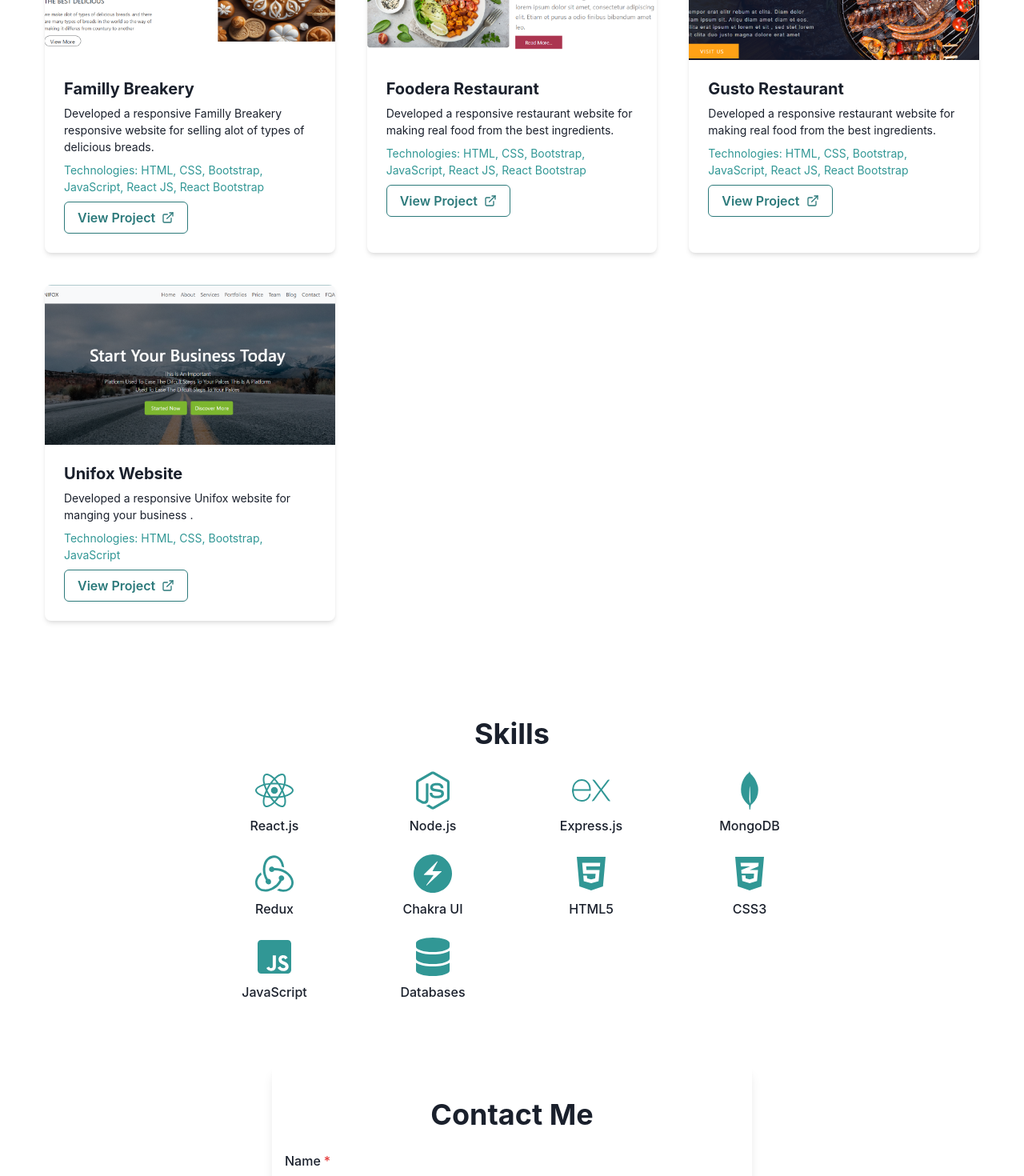
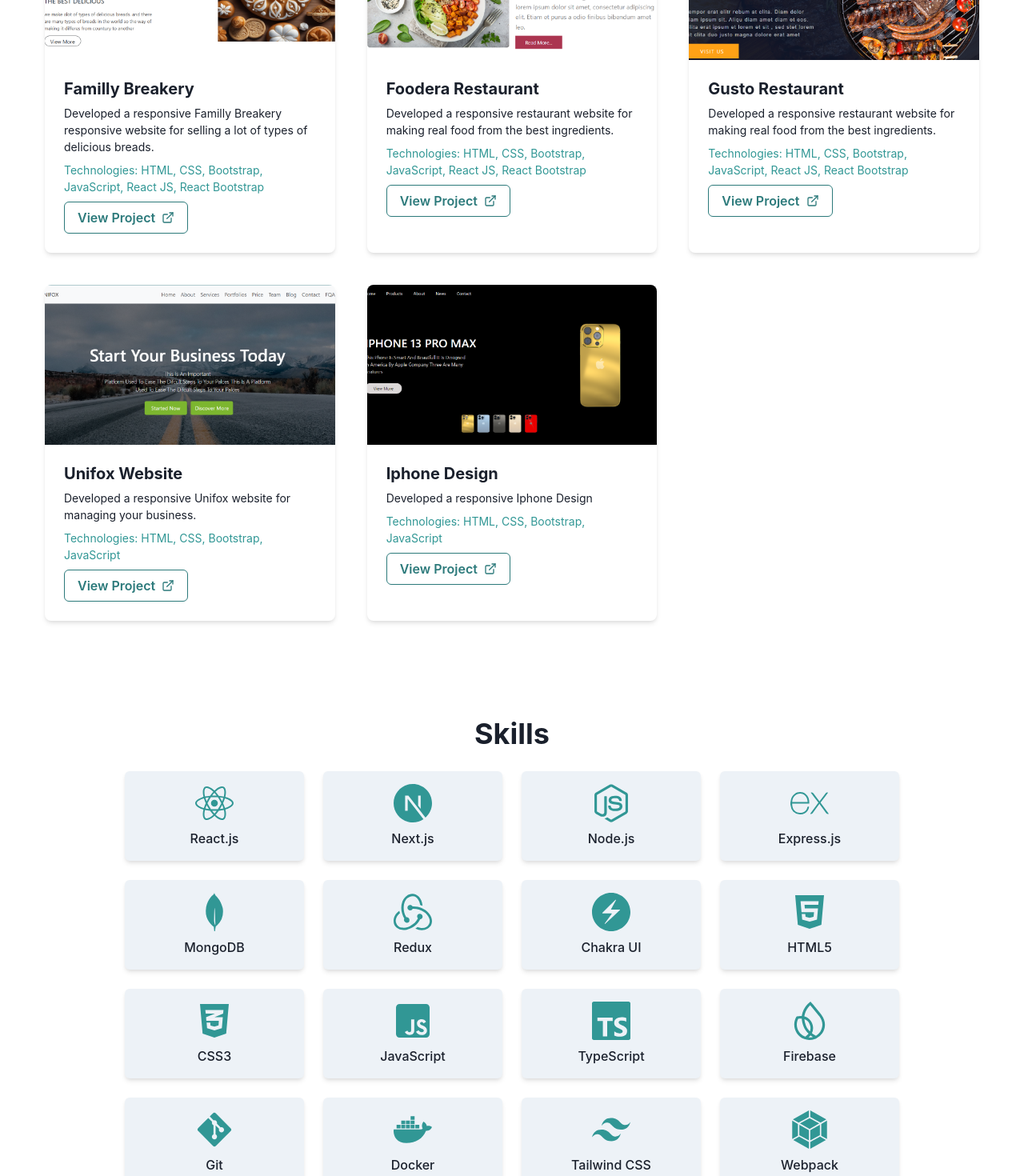
Before and after one commit to Abdullatif-Mostafa/Portofolio, a React (Create React App) app: page / in a window 1280 px wide. Shown: the part 1200-2670 px from the top of the page at 80% size. Built offline with nearby package versions, Linux system fonts and the light colour scheme.

Commit message:
new changes are added

```diff
--- a/package.json
+++ b/package.json
@@ -10,10 +10,10 @@
     "@testing-library/jest-dom": "^5.17.0",
     "@testing-library/react": "^13.4.0",
     "@testing-library/user-event": "^13.5.0",
-    "framer-motion": "^11.11.1",
     "react": "^18.3.1",
     "react-dom": "^18.3.1",
     "react-icons": "^5.3.0",
+    "react-intersection-observer": "^9.13.1",
     "react-scripts": "5.0.1",
     "react-scroll": "^1.9.0",
     "web-vitals": "^2.1.4"
--- a/src/Components/Contact/Contact.jsx
+++ b/src/Components/Contact/Contact.jsx
@@ -20,7 +20,6 @@ export default function Contact() {
     const { name, value } = e.target;
     setFormData({ ...formData, [name]: value });
   };
-
   const handleSubmit = async (e) => {
     e.preventDefault();
     setIsSubmitting(true);
@@ -34,6 +33,7 @@ export default function Contact() {
         status: 'success',
         duration: 5000,
         isClosable: true,
+        position:"top"
       });
       setFormData({ name: '', email: '', message: '' });
     }, 2000);
--- a/src/Components/Header/Header.jsx
+++ b/src/Components/Header/Header.jsx
@@ -3,7 +3,6 @@ import {
   Box,
   Flex,
   HStack,
-  Link,
   IconButton,
   useDisclosure,
   Stack,
@@ -30,7 +29,8 @@ const NavLink = ({ children, to }) => (
       rounded={'md'}
       _hover={{
         textDecoration: 'none',
-        bg: 'gray.200',
+         bg: 'teal.600'
+        // bg: 'gray.200',
       }}
       cursor="pointer"
     >
@@ -53,13 +53,15 @@ export default function Header() {
           </Box>
           <Flex alignItems={'center'}>
             <HStack
+              fontSize={'19px'}
               as={'nav'}
-              color="gray.900"
+              color="gray.100"
               spacing={4}
               display={{ base: 'none', md: 'flex' }}
+
             >
               {Links.map((link) => (
-                <NavLink key={link} to={link.toLowerCase()}>
+                <NavLink  key={link} to={link.toLowerCase()}>
                   {link}
                 </NavLink>
               ))}
--- a/src/Components/Projects/Projects.jsx
+++ b/src/Components/Projects/Projects.jsx
@@ -1,4 +1,4 @@
-import React from 'react';
+import React, { useEffect } from 'react';
 import {
   Box,
   Heading,
@@ -8,16 +8,21 @@ import {
   Link,
   SimpleGrid,
   Button,
-//   useColorModeValue,
+  useBreakpointValue,
 } from '@chakra-ui/react';
 import { ExternalLinkIcon } from '@chakra-ui/icons';
-import image1 from '../../Assets/Images/Screenshot 2024-10-08 001708.png'
-import image2 from '../../Assets/Images/Screenshot 2024-10-08 001544.png'
-import image3 from '../../Assets/Images/Screenshot 2024-10-08 001305.png'
-import image4 from '../../Assets/Images/Screenshot 2024-10-08 022244.png'
-import image5 from '../../Assets/Images/Screenshot 2024-10-08 023657.png'
-import image6 from '../../Assets/Images/Screenshot 2024-10-09 175347.png'
-import image7 from '../../Assets/Images/Screenshot 2024-10-09 150933.png'
+import { motion, useAnimation } from 'framer-motion';
+import { useInView } from 'react-intersection-observer';
+
+import image1 from '../../Assets/Images/Screenshot 2024-10-08 001708.png';
+import image2 from '../../Assets/Images/Screenshot 2024-10-08 001544.png';
+import image3 from '../../Assets/Images/Screenshot 2024-10-08 001305.png';
+import image4 from '../../Assets/Images/Screenshot 2024-10-08 022244.png';
+import image5 from '../../Assets/Images/Screenshot 2024-10-08 023657.png';
+import image6 from '../../Assets/Images/Screenshot 2024-10-09 175347.png';
+import image7 from '../../Assets/Images/Screenshot 2024-10-09 150933.png';
+import image8 from '../../Assets/Images/Screenshot 2024-10-10 144029.png';
+
 const projects = [
   {
     title: 'Social Website',
@@ -46,7 +51,7 @@ const projects = [
   {
     title: 'Familly Breakery',
     description:
-      'Developed a responsive Familly Breakery responsive website for selling alot of types of delicious breads.',
+      'Developed a responsive Familly Breakery responsive website for selling a lot of types of delicious breads.',
     image: image4,
     technologies: ['HTML', 'CSS', 'Bootstrap', 'JavaScript','React JS',"React Bootstrap"],
     link: 'https://abdullatif-mostafa.github.io/Bread-Store/',
@@ -70,15 +75,24 @@ const projects = [
   {
     title: 'Unifox Website',
     description:
-      'Developed a responsive Unifox website for manging your business .',
+      'Developed a responsive Unifox website for managing your business.',
     image: image7,
     technologies: ['HTML', 'CSS', 'Bootstrap', 'JavaScript'],
     link: 'https://unifox.vercel.app/',
   },
-
+  {
+    title: 'Iphone Design ',
+    description:'Developed a responsive Iphone Design',
+    image: image8,
+    technologies: ['HTML', 'CSS', 'Bootstrap', 'JavaScript'],
+    link:'https://iphon-15-pro-max.vercel.app/',
+  },
 ];
+// Create a motion-enabled Box component
+const MotionBox = motion(Box);
 
 export default function Projects() {
+  const columns = useBreakpointValue({ base: 1, sm: 2, md: 3 });
   return (
     <Box
       id="projects"
@@ -90,10 +104,45 @@ export default function Projects() {
       <Heading mb={6} textAlign="center">
         Projects
       </Heading>
-      <SimpleGrid columns={[1, 2, 3]} spacing={10}>
+      <SimpleGrid columns={columns} spacing={10}>
         {projects.map((project, index) => (
-          <Box
-            key={index}
+          <AnimatedProjectCard key={index} project={project} />
+        ))}
+      </SimpleGrid>
+    </Box>
+  );
+}
+
+// Separate component for animated project cards
+const AnimatedProjectCard = ({ project }) => {
+  const controls = useAnimation();
+  const [ref, inView] = useInView({
+    threshold: 0.2, // Trigger when 20% of the component is visible
+    triggerOnce: true, // Animate only once
+  });
+
+  useEffect(() => {
+    if (inView) {
+      controls.start('visible');
+    }
+  }, [controls, inView]);
+
+  // Define animation variants
+  const variants = {
+    hidden: { opacity: 0, y: 50 },
+    visible: {
+      opacity: 1,
+      y: 0,
+      transition: { duration: 0.6, ease: 'easeOut' },
+    },
+  };
+
+  return (
+    <MotionBox
+      ref={ref}
+      variants={variants}
+      initial="hidden"
+      animate={controls}
       // bg={useColorModeValue('white', 'gray.700')}
       boxShadow={'md'}
       rounded={'lg'}
@@ -111,9 +160,7 @@ export default function Projects() {
       <Box p={6}>
         <Stack spacing={2}>
           <Heading size="md">{project.title}</Heading>
-                <Text fontSize={'sm'}
-                // color={useColorModeValue('gray.600', 'gray.400')}
-                >
+          <Text fontSize={'sm'}>
             {project.description}
           </Text>
           <Text fontSize={'sm'} color="teal.500">
@@ -126,9 +173,6 @@ export default function Projects() {
           </Link>
         </Stack>
       </Box>
-          </Box>
-        ))}
-      </SimpleGrid>
-    </Box>
+    </MotionBox>
   );
-}
+};
--- a/src/Components/Skills/Skills.jsx
+++ b/src/Components/Skills/Skills.jsx
@@ -7,12 +7,42 @@ import {
   Text,
   VStack,
   useColorModeValue,
+  useBreakpointValue,
 } from '@chakra-ui/react';
-import { FaReact, FaNodeJs, FaDatabase, FaHtml5, FaCss3Alt, FaJsSquare } from 'react-icons/fa';
-import { SiMongodb, SiExpress, SiChakraui, SiRedux } from 'react-icons/si';
+import {
+  FaReact,
+  FaNodeJs,
+  FaDatabase,
+  FaHtml5,
+  FaCss3Alt,
+  FaJsSquare,
+  FaGitAlt,
+  FaDocker,
+  FaAws,
+} from 'react-icons/fa';
+import {
+  SiMongodb,
+  SiExpress,
+  SiChakraui,
+  SiRedux,
+  SiTypescript,
+  SiFirebase,
+  SiJest,
+  SiNextdotjs,
+  SiTailwindcss,
+  // SiTypescript,
+  SiMaterialui,
+  SiWebpack,
+} from 'react-icons/si';
+import {  } from 'react-icons/si';
 
+import { motion, useAnimation } from 'framer-motion';
+import { useInView } from 'react-intersection-observer';
+
+// Expanded skills array with additional skills
 const skills = [
   { name: 'React.js', icon: FaReact },
+  { name: 'Next.js', icon: SiNextdotjs },
   { name: 'Node.js', icon: FaNodeJs },
   { name: 'Express.js', icon: SiExpress },
   { name: 'MongoDB', icon: SiMongodb },
@@ -21,15 +51,26 @@ const skills = [
   { name: 'HTML5', icon: FaHtml5 },
   { name: 'CSS3', icon: FaCss3Alt },
   { name: 'JavaScript', icon: FaJsSquare },
-  { name: 'Databases', icon: FaDatabase },
+  { name: 'TypeScript', icon: SiTypescript },
+  { name: 'Firebase', icon: SiFirebase },
+  { name: 'Git', icon: FaGitAlt },
+  { name: 'Docker', icon: FaDocker },
+  { name: 'Tailwind CSS', icon: SiTailwindcss },
+  { name: 'Webpack', icon: SiWebpack },
   // Add more skills as needed
 ];
 
+// Create a motion-enabled VStack component
+const MotionVStack = motion(VStack);
+
 export default function Skills() {
+  // Determine responsive grid columns
+  const columns = useBreakpointValue({ base: 2, sm: 3, md: 4 });
+
   return (
     <Box
       id="skills"
-      maxW={'800px'}
+      maxW={'1000px'} // Increased max width to accommodate more skills
       mx={'auto'}
       px={4}
       py={10}
@@ -37,16 +78,57 @@ export default function Skills() {
       <Heading mb={6} textAlign="center">
         Skills
       </Heading>
-      <SimpleGrid columns={[2, 3, 4]} spacing={6}>
+      <SimpleGrid columns={columns} spacing={6}>
         {skills.map((skill, index) => (
-          <VStack key={index} spacing={2}>
-            <Icon as={skill.icon} w={12} h={12} color="teal.500" />
-            <Text fontSize="md" fontWeight="medium">
-              {skill.name}
-            </Text>
-          </VStack>
+          <AnimatedSkillCard key={index} skill={skill} />
         ))}
       </SimpleGrid>
     </Box>
   );
 }
+
+// Separate component for animated skill cards
+const AnimatedSkillCard = ({ skill }) => {
+  const controls = useAnimation();
+  const [ref, inView] = useInView({
+    threshold: 0.2, // Trigger when 20% of the component is visible
+    triggerOnce: true, // Animate only once
+  });
+
+  React.useEffect(() => {
+    if (inView) {
+      controls.start('visible');
+    }
+  }, [controls, inView]);
+
+  // Define animation variants
+  const variants = {
+    hidden: { opacity: 0, y: 50 },
+    visible: {
+      opacity: 1,
+      y: 0,
+      transition: { duration: 0.6, ease: 'easeOut' },
+    },
+  };
+
+  return (
+    <MotionVStack
+      ref={ref}
+      variants={variants}
+      initial="hidden"
+      animate={controls}
+      spacing={2}
+      align="center"
+      bg={useColorModeValue('gray.100', 'gray.700')}
+      p={4}
+      rounded="md"
+      shadow="md"
+      whileHover={{ scale: 1.05 }}
+    >
+      <Icon as={skill.icon} w={12} h={12} color="teal.500" />
+      <Text fontSize="md" fontWeight="medium">
+        {skill.name}
+      </Text>
+    </MotionVStack>
+  );
+};
--- a/src/index.js
+++ b/src/index.js
@@ -9,8 +9,8 @@ import { ChakraProvider } from '@chakra-ui/react';
 const root = ReactDOM.createRoot(document.getElementById('root'));
 root.render(
   <React.StrictMode>
-        <ChakraProvider>
-    <App />
+    <ChakraProvider >
+      <App />
     </ChakraProvider>
   </React.StrictMode>
 );
```
Also changed, not shown: src/Theme/Theme.jsx (added, +31 -0 lines), src/Assets/Images/Screenshot 2024-10-10 144029.png (added), 1 other file (tests, documents, lock files or other folders). Lines whose indentation alone changed are shown as unchanged.
